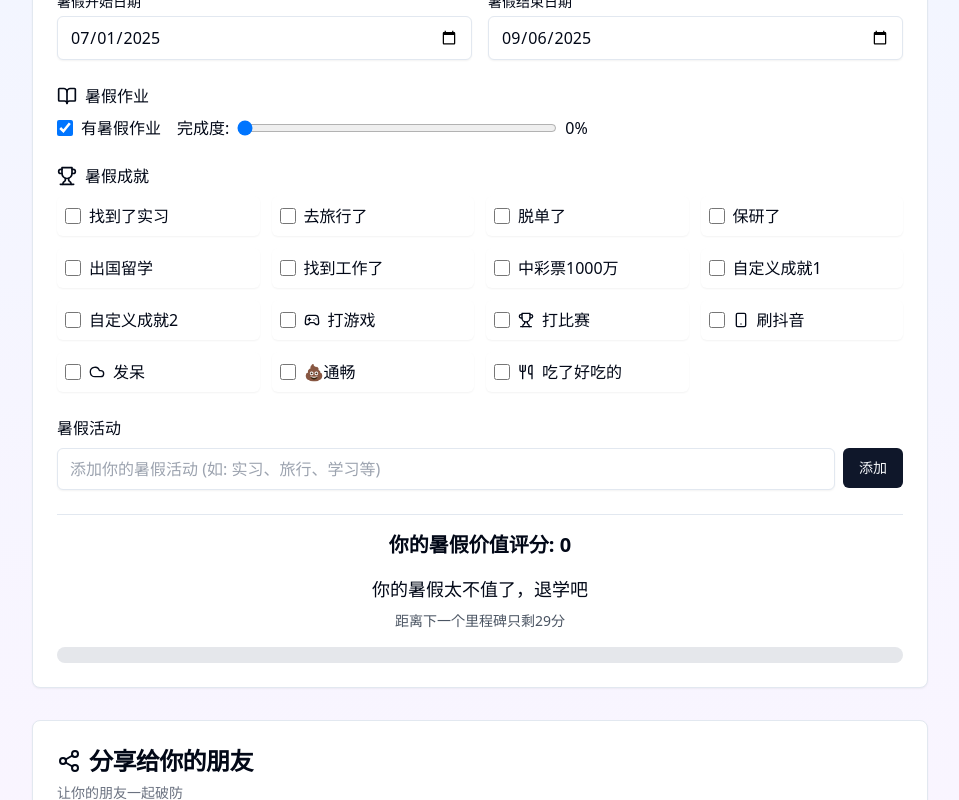
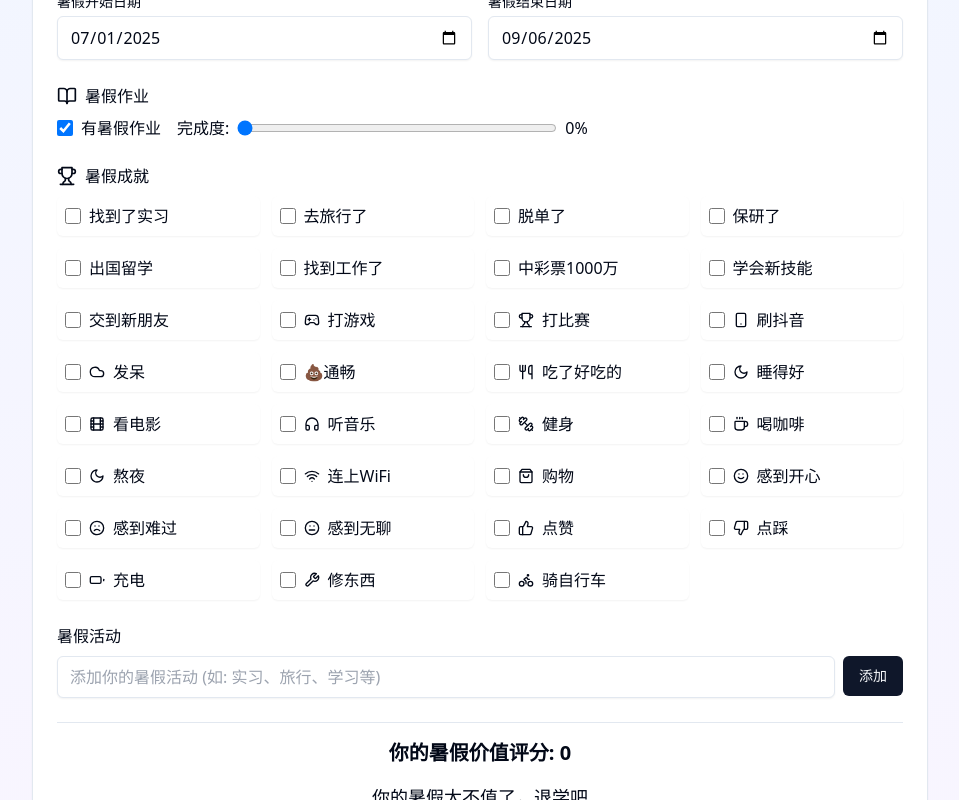
Before and after one commit to ktwu01/summer-calculator, a React (Vite) app: page / in a window 1280 px wide. Shown: the part 527-1327 px from the top of the page, without its empty margins (160-1119 px from the left). Built offline with nearby package versions, Linux system fonts and the light colour scheme.

Commit message:
+ 20 small things

```diff
--- a/src/pages/Index.jsx
+++ b/src/pages/Index.jsx
@@ -1,7 +1,7 @@
 import { useState, useEffect } from "react";
 import { Button } from "@/components/ui/button";
 import { Card, CardHeader, CardTitle, CardContent } from "@/components/ui/card";
-import { Share2, Clock, BookOpen, Sun, Trophy, Award, Gamepad2, Trophy as TrophyIcon, Smartphone, Cloud, Utensils } from "lucide-react";
+import { Share2, Clock, BookOpen, Sun, Trophy, Award, Gamepad2, Trophy as TrophyIcon, Smartphone, Cloud, Utensils, Heart, Plane, GraduationCap, Briefcase, DollarSign, Music, Film, Dumbbell, Coffee, Moon, Wifi, ShoppingBag, Smile, Frown, Meh, ThumbsUp, ThumbsDown, Battery, Wrench, Bike, Car, Bus, Train, Ship, Anchor, Camera, Headphones, Book, PenTool, Mic, Phone, Mail, MessageSquare, User, Users, Home, Map, Navigation, Compass, Globe, Watch, Calendar, CreditCard, Key, Lock, Unlock, Gift, Bell, Star, Flag, Trash2, Download, Upload, Edit, Copy, Save, Plus, Minus, X, Check, ChevronRight, ChevronLeft, ChevronUp, ChevronDown, ArrowRight, ArrowLeft, ArrowUp, ArrowDown, RotateCw, RefreshCw, Power, Volume2, VolumeX, Sliders, Settings, HelpCircle, AlertCircle, Info, Lightbulb, Zap, Shield, Feather, Droplet, Wind, Thermometer, Umbrella, Leaf, Trees as Tree, Bug, Fish, Bird, Cat, Dog, PawPrint } from 'lucide-react'
 import Countdown from "react-countdown";
 import {
   FacebookShareButton,
@@ -27,15 +27,32 @@ const Index = () => {
     studyAbroad: false,
     job: false,
     lottery: false,
-    custom1: false,
-    custom2: false,
+    // 替换自定义成就
+    learnedSkill: false,
+    madeFriend: false,
     // 新增日常成就
     gaming: false,
     competition: false,
     douyin: false,
     daydreaming: false,
     goodPoop: false,
-    deliciousFood: false
+    deliciousFood: false,
+    sleptWell: false,
+    watchedMovie: false,
+    listenedMusic: false,
+    workedOut: false,
+    drankCoffee: false,
+    stayedUpLate: false,
+    connectedWifi: false,
+    wentShopping: false,
+    feltHappy: false,
+    feltSad: false,
+    feltMeh: false,
+    likedSomething: false,
+    dislikedSomething: false,
+    chargedPhone: false,
+    fixedSomething: false,
+    rodeBike: false
   });
 
   useEffect(() => {
@@ -97,8 +114,8 @@ const Index = () => {
     if (achievements.studyAbroad) score += 10;
     if (achievements.job) score += 10;
     if (achievements.lottery) score += 10;
-    if (achievements.custom1) score += 20;
-    if (achievements.custom2) score += 20;
+    if (achievements.learnedSkill) score += 20;
+    if (achievements.madeFriend) score += 20;
 
     // 小成就加分 (每个3分)
     if (achievements.gaming) score += 3;
@@ -107,6 +124,22 @@ const Index = () => {
     if (achievements.daydreaming) score += 3;
     if (achievements.goodPoop) score += 3;
     if (achievements.deliciousFood) score += 3;
+    if (achievements.sleptWell) score += 3;
+    if (achievements.watchedMovie) score += 3;
+    if (achievements.listenedMusic) score += 3;
+    if (achievements.workedOut) score += 3;
+    if (achievements.drankCoffee) score += 3;
+    if (achievements.stayedUpLate) score += 3;
+    if (achievements.connectedWifi) score += 3;
+    if (achievements.wentShopping) score += 3;
+    if (achievements.feltHappy) score += 3;
+    if (achievements.feltSad) score += 3;
+    if (achievements.feltMeh) score += 3;
+    if (achievements.likedSomething) score += 3;
+    if (achievements.dislikedSomething) score += 3;
+    if (achievements.chargedPhone) score += 3;
+    if (achievements.fixedSomething) score += 3;
+    if (achievements.rodeBike) score += 3;
 
     // 活动加分 (每个活动加10分)
     score += activities.length * 10;
@@ -307,20 +340,20 @@ const Index = () => {
                   <label className="flex items-center gap-2 p-2 bg-white rounded-md shadow-sm">
                     <input
                       type="checkbox"
-                      checked={achievements.custom1}
-                      onChange={() => toggleAchievement('custom1')}
+                      checked={achievements.learnedSkill}
+                      onChange={() => toggleAchievement('learnedSkill')}
                       className="h-4 w-4"
                     />
-                    <span>自定义成就1</span>
+                    <span>学会新技能</span>
                   </label>
                   <label className="flex items-center gap-2 p-2 bg-white rounded-md shadow-sm">
                     <input
                       type="checkbox"
-                      checked={achievements.custom2}
-                      onChange={() => toggleAchievement('custom2')}
+                      checked={achievements.madeFriend}
+                      onChange={() => toggleAchievement('madeFriend')}
                       className="h-4 w-4"
                     />
-                    <span>自定义成就2</span>
+                    <span>交到新朋友</span>
                   </label>
 
                   {/* 新增小成就 */}
@@ -382,6 +415,166 @@ const Index = () => {
                     />
                     <Utensils className="h-4 w-4" />
                     <span>吃了好吃的</span>
+                  </label>
+                  <label className="flex items-center gap-2 p-2 bg-white rounded-md shadow-sm">
+                    <input
+                      type="checkbox"
+                      checked={achievements.sleptWell}
+                      onChange={() => toggleAchievement('sleptWell')}
+                      className="h-4 w-4"
+                    />
+                    <Moon className="h-4 w-4" />
+                    <span>睡得好</span>
+                  </label>
+                  <label className="flex items-center gap-2 p-2 bg-white rounded-md shadow-sm">
+                    <input
+                      type="checkbox"
+                      checked={achievements.watchedMovie}
+                      onChange={() => toggleAchievement('watchedMovie')}
+                      className="h-4 w-4"
+                    />
+                    <Film className="h-4 w-4" />
+                    <span>看电影</span>
+                  </label>
+                  <label className="flex items-center gap-2 p-2 bg-white rounded-md shadow-sm">
+                    <input
+                      type="checkbox"
+                      checked={achievements.listenedMusic}
+                      onChange={() => toggleAchievement('listenedMusic')}
+                      className="h-4 w-4"
+                    />
+                    <Headphones className="h-4 w-4" />
+                    <span>听音乐</span>
+                  </label>
+                  <label className="flex items-center gap-2 p-2 bg-white rounded-md shadow-sm">
+                    <input
+                      type="checkbox"
+                      checked={achievements.workedOut}
+                      onChange={() => toggleAchievement('workedOut')}
+                      className="h-4 w-4"
+                    />
+                    <Dumbbell className="h-4 w-4" />
+                    <span>健身</span>
+                  </label>
+                  <label className="flex items-center gap-2 p-2 bg-white rounded-md shadow-sm">
+                    <input
+                      type="checkbox"
+                      checked={achievements.drankCoffee}
+                      onChange={() => toggleAchievement('drankCoffee')}
+                      className="h-4 w-4"
+                    />
+                    <Coffee className="h-4 w-4" />
+                    <span>喝咖啡</span>
+                  </label>
+                  <label className="flex items-center gap-2 p-2 bg-white rounded-md shadow-sm">
+                    <input
+                      type="checkbox"
+                      checked={achievements.stayedUpLate}
+                      onChange={() => toggleAchievement('stayedUpLate')}
+                      className="h-4 w-4"
+                    />
+                    <Moon className="h-4 w-4" />
+                    <span>熬夜</span>
+                  </label>
+                  <label className="flex items-center gap-2 p-2 bg-white rounded-md shadow-sm">
+                    <input
+                      type="checkbox"
+                      checked={achievements.connectedWifi}
+                      onChange={() => toggleAchievement('connectedWifi')}
+                      className="h-4 w-4"
+                    />
+                    <Wifi className="h-4 w-4" />
+                    <span>连上WiFi</span>
+                  </label>
+                  <label className="flex items-center gap-2 p-2 bg-white rounded-md shadow-sm">
+                    <input
+                      type="checkbox"
+                      checked={achievements.wentShopping}
+                      onChange={() => toggleAchievement('wentShopping')}
+                      className="h-4 w-4"
+                    />
+                    <ShoppingBag className="h-4 w-4" />
+                    <span>购物</span>
+                  </label>
+                  <label className="flex items-center gap-2 p-2 bg-white rounded-md shadow-sm">
+                    <input
+                      type="checkbox"
+                      checked={achievements.feltHappy}
+                      onChange={() => toggleAchievement('feltHappy')}
+                      className="h-4 w-4"
+                    />
+                    <Smile className="h-4 w-4" />
+                    <span>感到开心</span>
+                  </label>
+                  <label className="flex items-center gap-2 p-2 bg-white rounded-md shadow-sm">
+                    <input
+                      type="checkbox"
+                      checked={achievements.feltSad}
+                      onChange={() => toggleAchievement('feltSad')}
+                      className="h-4 w-4"
+                    />
+                    <Frown className="h-4 w-4" />
+                    <span>感到难过</span>
+                  </label>
+                  <label className="flex items-center gap-2 p-2 bg-white rounded-md shadow-sm">
+                    <input
+                      type="checkbox"
+                      checked={achievements.feltMeh}
+                      onChange={() => toggleAchievement('feltMeh')}
+                      className="h-4 w-4"
+                    />
+                    <Meh className="h-4 w-4" />
+                    <span>感到无聊</span>
+                  </label>
+                  <label className="flex items-center gap-2 p-2 bg-white rounded-md shadow-sm">
+                    <input
+                      type="checkbox"
+                      checked={achievements.likedSomething}
+                      onChange={() => toggleAchievement('likedSomething')}
+                      className="h-4 w-4"
+                    />
+                    <ThumbsUp className="h-4 w-4" />
+                    <span>点赞</span>
+                  </label>
+                  <label className="flex items-center gap-2 p-2 bg-white rounded-md shadow-sm">
+                    <input
+                      type="checkbox"
+                      checked={achievements.dislikedSomething}
+                      onChange={() => toggleAchievement('dislikedSomething')}
+                      className="h-4 w-4"
+                    />
+                    <ThumbsDown className="h-4 w-4" />
+                    <span>点踩</span>
+                  </label>
+                  <label className="flex items-center gap-2 p-2 bg-white rounded-md shadow-sm">
+                    <input
+                      type="checkbox"
+                      checked={achievements.chargedPhone}
+                      onChange={() => toggleAchievement('chargedPhone')}
+                      className="h-4 w-4"
+                    />
+                    <Battery className="h-4 w-4" />
+                    <span>充电</span>
+                  </label>
+                  <label className="flex items-center gap-2 p-2 bg-white rounded-md shadow-sm">
+                    <input
+                      type="checkbox"
+                      checked={achievements.fixedSomething}
+                      onChange={() => toggleAchievement('fixedSomething')}
+                      className="h-4 w-4"
+                    />
+                    <Wrench className="h-4 w-4" />
+                    <span>修东西</span>
+                  </label>
+                  <label className="flex items-center gap-2 p-2 bg-white rounded-md shadow-sm">
+                    <input
+                      type="checkbox"
+                      checked={achievements.rodeBike}
+                      onChange={() => toggleAchievement('rodeBike')}
+                      className="h-4 w-4"
+                    />
+                    <Bike className="h-4 w-4" />
+                    <span>骑自行车</span>
                   </label>
                 </div>
               </div>
```
